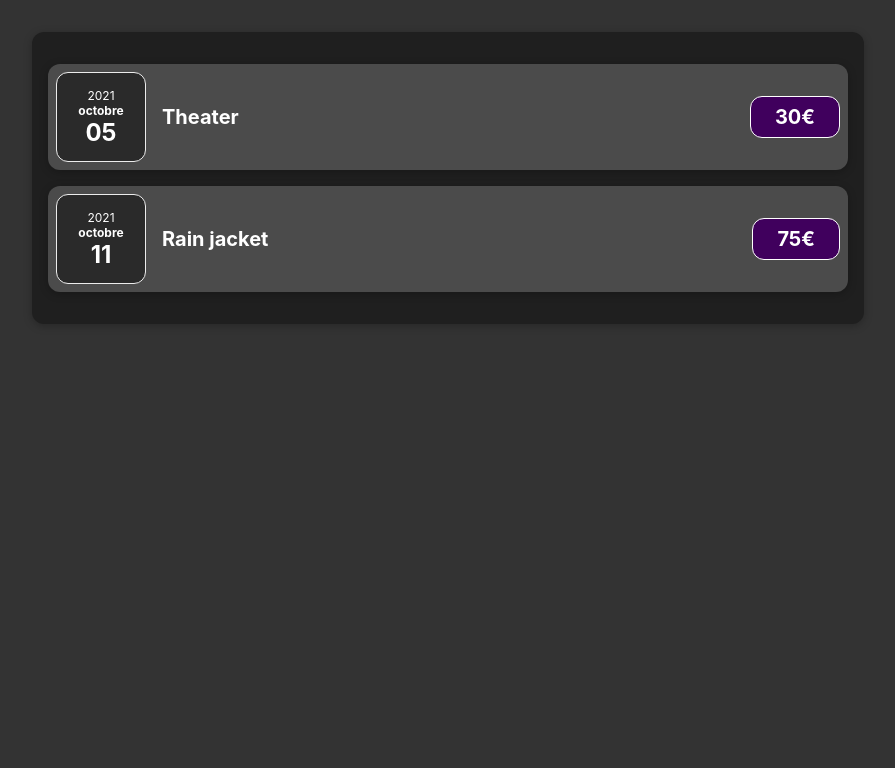
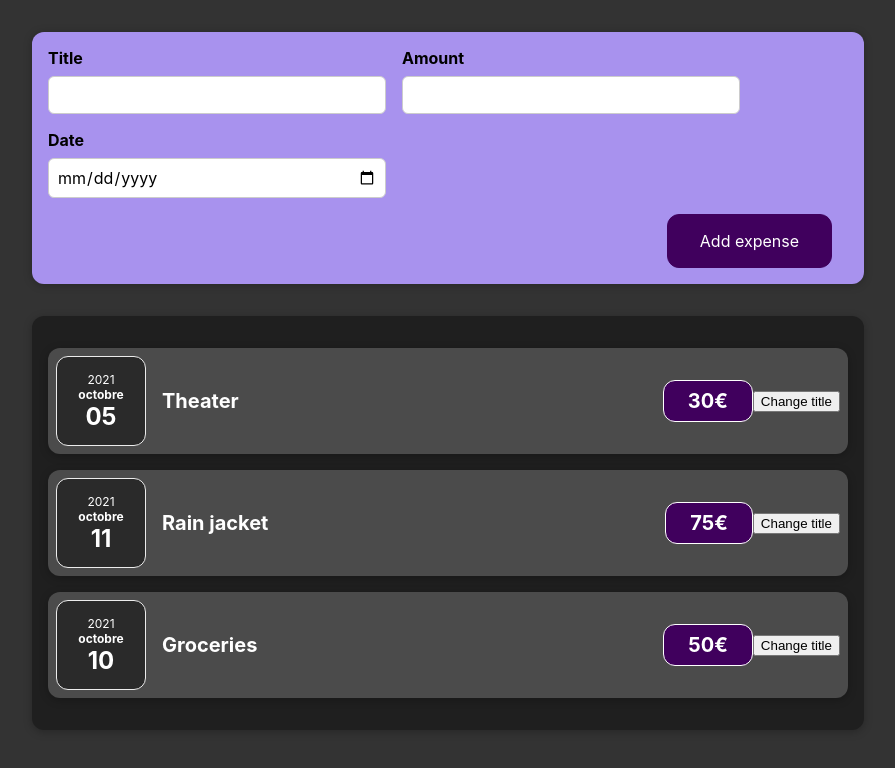
Before and after one commit to RudolfFrederiksen/react_course, a React (Create React App) app: page / in a window 1280 px wide. Shown: the top 768 px of the page, without its empty margins (192-1087 px from the left). Built offline with nearby package versions, Linux system fonts and the light colour scheme.

Commit message:
add new expense form organise expense components

```diff
--- a/src/App.tsx
+++ b/src/App.tsx
@@ -1,7 +1,8 @@
 import React from "react";
 import "./App.scss";
-import { IExpenseItem } from "./components/ExpenseItem/ExpenseItem";
-import { ExpenseList } from "./components/ExpenseList/ExpenseList";
+import { IExpenseItem } from "./components/Expenses/ExpenseItem/ExpenseItem";
+import { ExpenseList } from "./components/Expenses/ExpenseList/ExpenseList";
+import { NewExpense } from "./components/Expenses/NewExpense/NewExpense";
 
 function App() {
     const expenses: Array<IExpenseItem> = [
@@ -15,10 +16,16 @@ function App() {
             title: "Rain jacket",
             amount: 75,
         },
+        {
+            date: new Date(2021, 9, 10),
+            title: "Groceries",
+            amount: 50,
+        },
     ];
 
     return (
         <div className="App">
+            <NewExpense />
             <ExpenseList list={expenses} />
         </div>
     );
--- a/src/components/ExpenseItem/ExpenseItem.tsx
+++ b/src/components/Expenses/ExpenseItem/ExpenseItem.tsx
@@ -1,6 +1,7 @@
 import "./ExpenseItem.scss";
 import { ExpenseDate } from "../ExpenseDate/ExpenseDate";
-import { Card } from "../shared/Card/Card";
+import { Card } from "../../shared/Card/Card";
+import { useState } from "react";
 
 export interface IExpenseItem {
     date: Date;
@@ -9,13 +10,21 @@ export interface IExpenseItem {
 }
 
 export function ExpenseItem(props: IExpenseItem) {
+    const [title, setTitle] = useState(props.title);
+
+    const buttonClickHandler = () => {
+        setTitle("updated !");
+    };
+
     return (
         <Card className="expense-item">
             <ExpenseDate date={props.date} />
             <div className="description">
-                <h2>{props.title}</h2>
+                <h2>{title}</h2>
                 <div className="price">{props.amount}€</div>
             </div>
+
+            <button onClick={buttonClickHandler}>Change title</button>
         </Card>
     );
 }
--- a/src/components/ExpenseList/ExpenseList.tsx
+++ b/src/components/Expenses/ExpenseList/ExpenseList.tsx
@@ -1,7 +1,7 @@
 import { ExpenseItem, IExpenseItem } from "../ExpenseItem/ExpenseItem";
 import React from "react";
 import "./ExpenseList.scss";
-import { Card } from "../shared/Card/Card";
+import { Card } from "../../shared/Card/Card";
 
 interface IExpenseListProps {
     list: Array<IExpenseItem>;
--- /dev/null
+++ b/src/components/Expenses/NewExpense/ExpenseForm.scss
@@ -0,0 +1,28 @@
+.new-expense {
+    .controls {
+        display: flex;
+        flex-wrap: wrap;
+        gap: 1rem;
+        margin-bottom: 1rem;
+        text-align: left;
+
+        label {
+            font-weight: bold;
+            margin-bottom: 0.5rem;
+            display: block;
+        }
+
+        input {
+            font: inherit;
+            padding: 0.5rem;
+            border-radius: 6px;
+            border: 1px solid #ccc;
+            width: 20rem;
+            max-width: 100%;
+        }
+    }
+
+    .actions {
+        text-align: right;
+    }
+}
--- /dev/null
+++ b/src/components/Expenses/NewExpense/ExpenseForm.tsx
@@ -0,0 +1,25 @@
+import "./ExpenseForm.scss";
+
+export function ExpenseForm() {
+    return (
+        <form>
+            <div className="controls">
+                <div className="control">
+                    <label>Title</label>
+                    <input type="text" />
+                </div>
+                <div className="control">
+                    <label>Amount</label>
+                    <input type="number" />
+                </div>
+                <div className="control">
+                    <label>Date</label>
+                    <input type="date" min="2019-01-01" max="2022-12-31" />
+                </div>
+            </div>
+            <div className="actions">
+                <button type="submit">Add expense</button>
+            </div>
+        </form>
+    );
+}
--- /dev/null
+++ b/src/components/Expenses/NewExpense/NewExpense.scss
@@ -0,0 +1,38 @@
+.new-expense {
+    background-color: #a892ee;
+    padding: 1rem;
+    margin: 2rem auto;
+    width: 50rem;
+    max-width: 95%;
+    border-radius: 12px;
+    text-align: center;
+    box-shadow: 0 1px 8px rgba(0, 0, 0, 0.25);
+
+    button {
+        font: inherit;
+        cursor: pointer;
+        padding: 1rem 2rem;
+        border: 1px solid #40005d;
+        background-color: #40005d;
+        color: white;
+        border-radius: 12px;
+        margin-right: 1rem;
+
+        &:hover,
+        &:active {
+            background-color: #510674;
+            border-color: #510674;
+        }
+
+        &.alternative {
+            color: #220131;
+            border-color: transparent;
+            background-color: transparent;
+
+            &:hover,
+            &:active {
+                background-color: #ddb3f8;
+            }
+        }
+    }
+}
--- /dev/null
+++ b/src/components/Expenses/NewExpense/NewExpense.tsx
@@ -0,0 +1,10 @@
+import "./NewExpense.scss";
+import { ExpenseForm } from "./ExpenseForm";
+
+export function NewExpense() {
+    return (
+        <div className="new-expense">
+            <ExpenseForm />
+        </div>
+    );
+}
```
Also changed, not shown: src/components/Expenses/ExpenseDate/ExpenseDate.scss (renamed from src/components/ExpenseDate/ExpenseDate.scss), src/components/Expenses/ExpenseDate/ExpenseDate.tsx (renamed from src/components/ExpenseDate/ExpenseDate.tsx), src/components/Expenses/ExpenseItem/ExpenseItem.scss (renamed from src/components/ExpenseItem/ExpenseItem.scss), src/components/Expenses/ExpenseList/ExpenseList.scss (renamed from src/components/ExpenseList/ExpenseList.scss).
